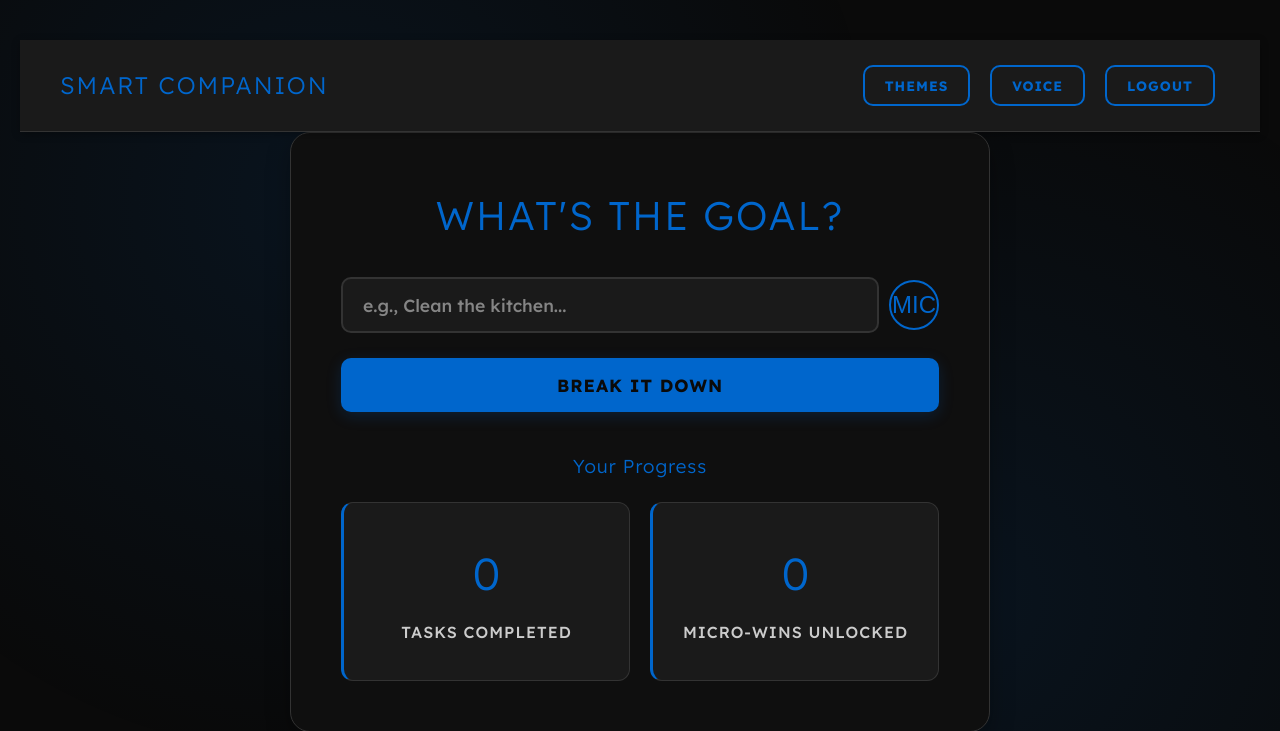
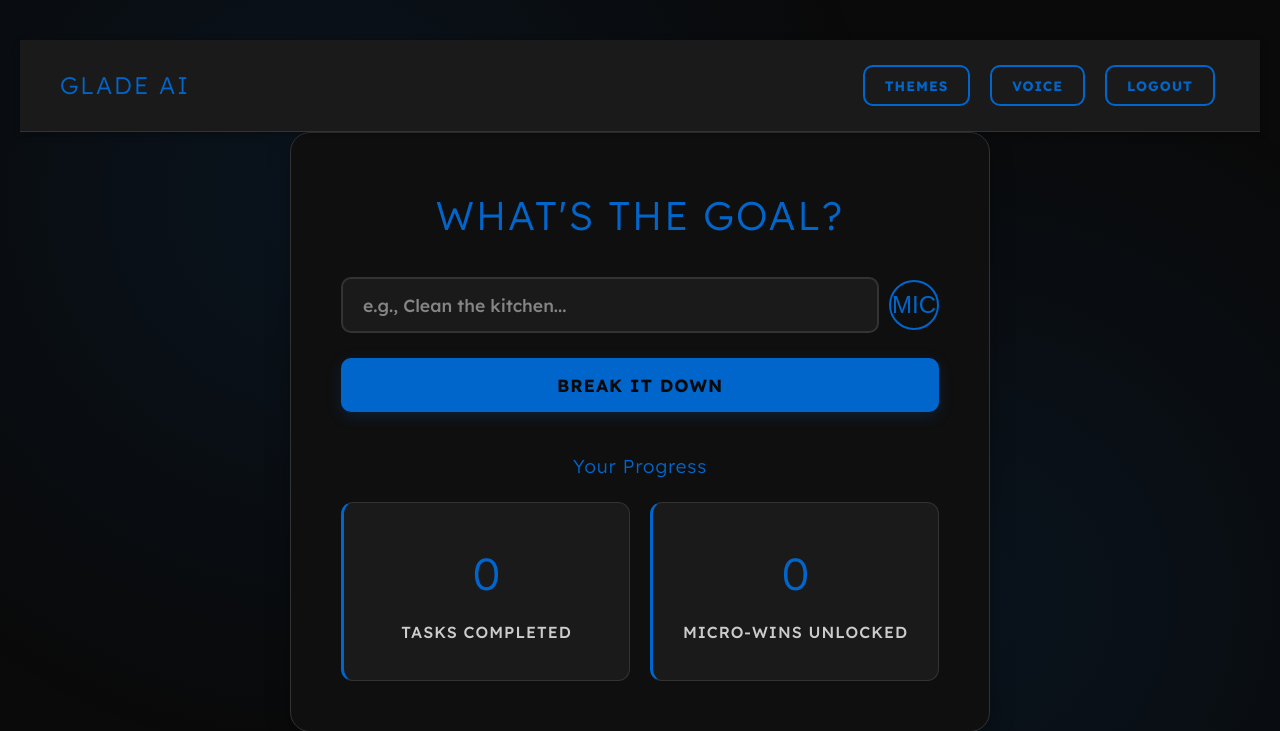
Before and after one commit to imdhirru/Glade, a Flask app: page /dashboard in a window 1280 px wide. Shown: the top 731 px of the page. Run offline with Flask 3, Linux system fonts and the light colour scheme; some libraries are stand-ins or nearby versions.

Commit message:
Update title and navbar heading to 'GLADE AI'

```diff
--- a/templates/dashboard.html
+++ b/templates/dashboard.html
@@ -3,7 +3,7 @@
 <head>
     <meta charset="UTF-8">
     <meta name="viewport" content="width=device-width, initial-scale=1.0">
-    <title>Glade</title>
+    <title>GLADE Ai</title>
     <link href="https://fonts.googleapis.com/css2?family=Lexend:wght@300;500;700&display=swap" rel="stylesheet">
     <link rel="stylesheet" href="/static/style.css">
     <script src="https://cdn.jsdelivr.net/npm/canvas-confetti@1.5.1/dist/confetti.browser.min.js"></script>
@@ -13,7 +13,7 @@
     <div class="app-wrapper">
         <div class="navbar">
             <div class="navbar-left">
-                <h2>Smart Companion</h2>
+                <h2>GLADE AI</h2>
             </div>
             <div class="navbar-right">
                 <button onclick="toggleThemeMenu()" class="access-btn">Themes</button>
```
